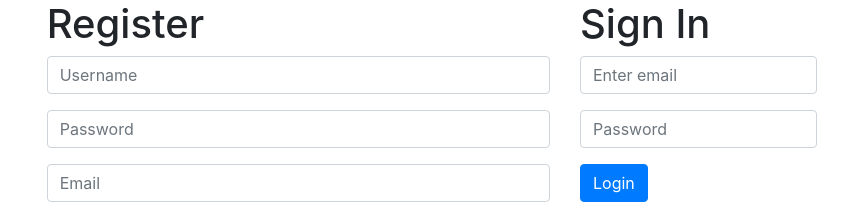
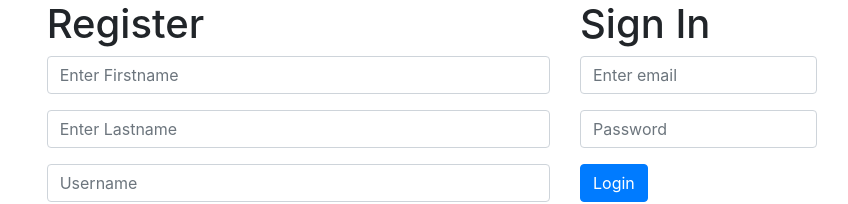
Before and after one commit to 210426-java-react-enterprise/alpha-ui, a React (Create React App) app in the folder client/: page / in a window 1280 px wide. Shown: the top 204 px of the page, without its empty margins (75-923 px from the left). Built offline with nearby package versions, Linux system fonts and the light colour scheme; no server answers.

Commit message:
pushing up changes we just made testing register/login

```diff
--- a/client/src/components/Register/index.js
+++ b/client/src/components/Register/index.js
@@ -1,27 +1,43 @@
-import {Row, Col, Button, Form} from "react-bootstrap";
-import {useState} from "react";
-import {register} from "../../remote/registeration-service";
-import {User} from "../../utilities/models/models";
-import {validate} from "../../remote/validation-service";
+import { Row, Col, Button, Form } from "react-bootstrap";
+import { useState } from "react";
+import { register } from "../../remote/registeration-service";
 
 const Register = () => {
-    const [userInfo, setUserInfo] = useState(new User('', '', '', '', ''));
+  const [userInfo, setUserInfo] = useState({
+    username: "",
+    password: "",
+    firstName: "",
+    lastName: "",
+    email: "",
+    city: "",
+    state: "",
+  });
 
   const handleChange = (e) => {
-        const {name, value} = e.target;
-        setUserInfo({...userInfo, [name]: value});
+    const { name, value } = e.target;
+    setUserInfo({ ...userInfo, [name]: value });
   };
 
   const handleSubmit = (e) => {
     e.preventDefault();
     console.log(userInfo);
     let clear = true;
-        validate(userInfo).then(() => {
-                console.log(`registering user ${userInfo}`);
-                register(userInfo).then(user => console.log(user)).catch(e => {
-                    console.log(e)});
-        }).catch(e => {
-            console.log(e.response.status)
+
+    register(userInfo)
+        .then((user) => {
+            console.log(user);
+            setUserInfo({
+              username: "",
+              password: "",
+              firstName: "",
+              lastName: "",
+              email: "",
+              city: "",
+              state: "",
+            });
+        })
+      .catch((e) => {
+        console.log(e.response.status);
         if (e.response.status === 409) {
           alert(`${e.response.data} is already taken!`); //could be a nicer alert section on page
         } else if (e.response.status === 406) {
@@ -41,6 +57,26 @@ const Register = () => {
       <Row>
         <Col>
           <Form>
+            <Form.Group>
+              <Form.Control
+                type="text"
+                id="firstname"
+                name="firstName"
+                value={userInfo.firstName}
+                onChange={handleChange}
+                placeholder="Enter Firstname"
+              />
+            </Form.Group>
+            <Form.Group>
+              <Form.Control
+                type="text"
+                id="lastname"
+                name="lastName"
+                value={userInfo.lastName}
+                onChange={handleChange}
+                placeholder="Enter Lastname"
+              />
+            </Form.Group>
             <Form.Group>
               <Form.Control
                 type="email"
@@ -99,7 +135,6 @@ const Register = () => {
       </Row>
     </>
   );
-
 };
 
 export default Register;
--- a/client/src/components/SignIn/index.js
+++ b/client/src/components/SignIn/index.js
@@ -1,5 +1,6 @@
 import { Row, Col, Button, Form } from "react-bootstrap";
 import { useState } from "react";
+import axios from "axios";
 
 const SignIn = () => {
   const [loginCreds, setLoginCreds] = useState({
@@ -10,13 +11,21 @@ const SignIn = () => {
   const handleChange = (e) => {
     const { name, value } = e.target;
     setLoginCreds({ ...loginCreds, [name]: value });
-    console.log(loginCreds);
   };
 
   const handleSubmit = (e) => {
     // use auth service for login
     e.preventDefault();
-    // TODO IMPLEMENT SERVICE CALL FOR LOGIN FUNCTIONALITY
+    axios
+      .post("http://localhost:5000/auth/login", loginCreds)
+      .then((res) => {
+        console.log("response login: ", res);
+        setLoginCreds({
+          username: "",
+          password: ""
+        })
+      })
+      .catch((err) => console.log(err));
   };
 
   return (
--- a/client/src/remote/registeration-service.js
+++ b/client/src/remote/registeration-service.js
@@ -1,6 +1,6 @@
 import {serverConnection} from "./server-connection";
 
 export async function register(user) {
-    let response = await serverConnection.post('/users/register',user);
+    let response = await serverConnection.post('/auth/register',user);
     return await response.data;
 }
--- a/client/src/utilities/models/models.js
+++ b/client/src/utilities/models/models.js
@@ -1,12 +1,14 @@
 
 export class User {
 
-    constructor(username , password, email, state, city) {
+    constructor(username , password, email, state, city, firstname, lastname) {
         this.username = username;
         this.password = password;
         this.email = email;
         this.state = state;
         this.city = city;
+        this.firstname = firstname;
+        this.lastname = lastname;
     }
 }
 
```
Lines whose indentation alone changed are shown as unchanged.
